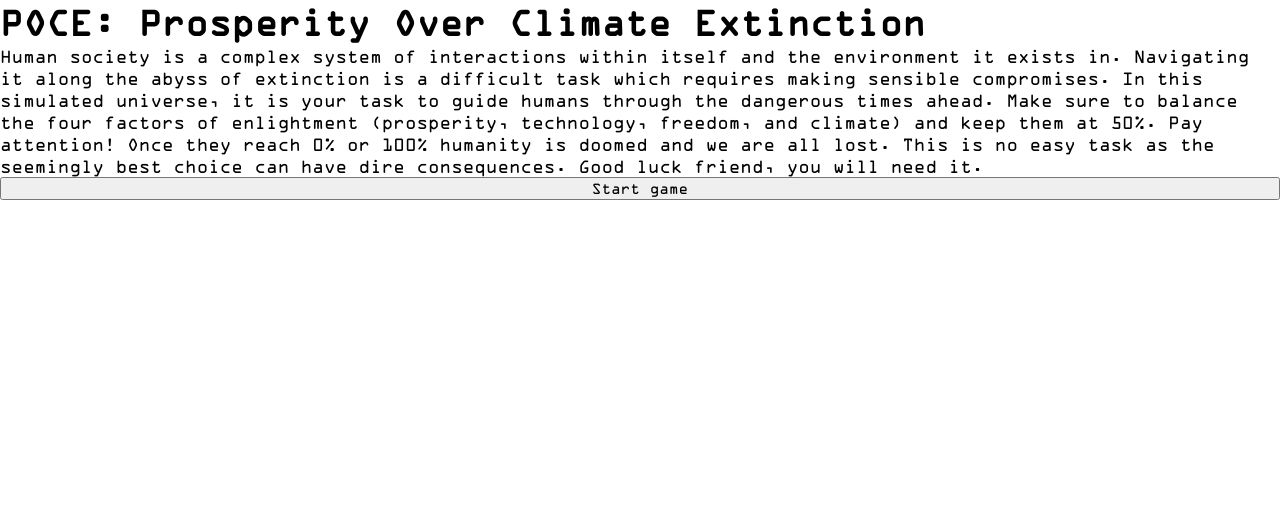
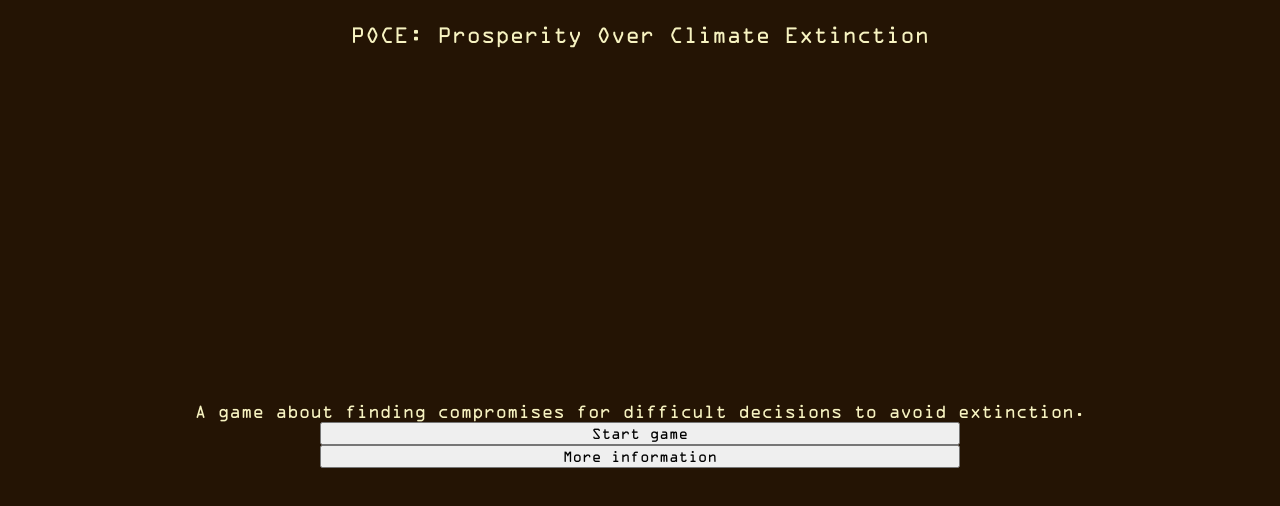
Before and after one commit to Poke-the-Game/P-O-C-E, a Svelte app: page / in a window 1280 px wide. Shown: the top 506 px of the page. Built offline with nearby package versions, Linux system fonts and the light colour scheme.

Commit message:
Improve menu

```diff
--- a/src/App.svelte
+++ b/src/App.svelte
@@ -2,7 +2,7 @@
   import StatusBar from "./lib/StatusBar.svelte";
   import MainView from "./lib/MainView.svelte";
 
-  type GameState = "start" | "ongoing" | "death";
+  type GameState = "start" | "ongoing" | "info" | "death";
   let state: GameState = "start";
   $: deathMessage = "";
   $: finalYear = 0;
@@ -35,7 +35,7 @@
         "Computer systems more advanced than any human brain have taken over and started saving earth by following the only possible solution, removing all humans from its surface.";
     } else if (finalResults.freedom < 0) {
       deathMessage =
-        "Autocratic governments and malevolent dictators have taken over. Censorship is tightly controlling all media. Most humans only live to serve and comply. Life as we know it is over";
+        "Autocratic governments and malevolent dictators have taken over. Censorship is tightly controlling all media. Most humans only live to serve and comply. Life as we know it is over.";
     } else if (finalResults.freedom > 100) {
       deathMessage =
         "Life is limitless and no one holds back. Anarchy is reigning and fake news control the narrative. Humanity has dismantled itself.";
@@ -50,9 +50,27 @@
 </script>
 
 {#if state === "start"}
-  <h1>POCE: Prosperity Over Climate Extinction</h1>
+  <div class="menu-title">POCE: Prosperity Over Climate Extinction</div>
 
-  <p>
+  <div class="menu-text">
+    A game about finding compromises for difficult decisions to avoid
+    extinction.
+
+    <button class="menu-button" type="button" on:click={startGame}>
+      Start game
+    </button>
+    <button
+      class="menu-button"
+      type="button"
+      on:click={() => {
+        state = "info";
+      }}
+    >
+      More information
+    </button>
+  </div>
+{:else if state === "info"}
+  <div class="menu-text">
     Human society is a complex system of interactions within itself and the
     environment it exists in. Navigating it along the abyss of extinction is a
     difficult task which requires making sensible compromises. In this simulated
@@ -62,16 +80,25 @@
     they reach 0% or 100% humanity is doomed and we are all lost. This is no
     easy task as the seemingly best choice can have dire consequences. Good luck
     friend, you will need it.
-  </p>
 
-  <button type="button" on:click={startGame}>Start game</button>
+    <button
+      class="menu-button"
+      type="button"
+      on:click={() => {
+        state = "start";
+      }}
+    >
+      Back
+    </button>
+  </div>
 {:else if state === "ongoing"}
   <StatusBar />
   <MainView on:gameEnd={endGame} />
 {:else if state === "death"}
-  <h1>The world has collapsed</h1>
+  <div class="menu-title">The world has collapsed</div>
 
-  <p>{deathMessage}</p>
+  <div class="menu-text">
+    {deathMessage}
 
     <h3>You reached the year {finalYear}</h3>
 
@@ -81,7 +108,34 @@
           href="https://github.com/Poke-the-Game/P-O-C-E"
         >
           GitHub
-      </a>
+        </a>!
       </small>
     </p>
+  </div>
 {/if}
+
+<style>
+  .menu-title {
+    background-color: #241404;
+    color: #f7f3c1;
+    padding: 20px 10px;
+    display: flex;
+    align-items: center;
+    justify-content: center;
+    font-size: 125%;
+  }
+
+  .menu-text {
+    background-color: #241404;
+    color: #f7f3c1;
+    display: flex;
+    flex-direction: column;
+    align-items: center;
+    justify-content: center;
+    height: 100%;
+  }
+
+  .menu-button {
+    width: 50%;
+  }
+</style>
```
Lines whose indentation alone changed are shown as unchanged.
